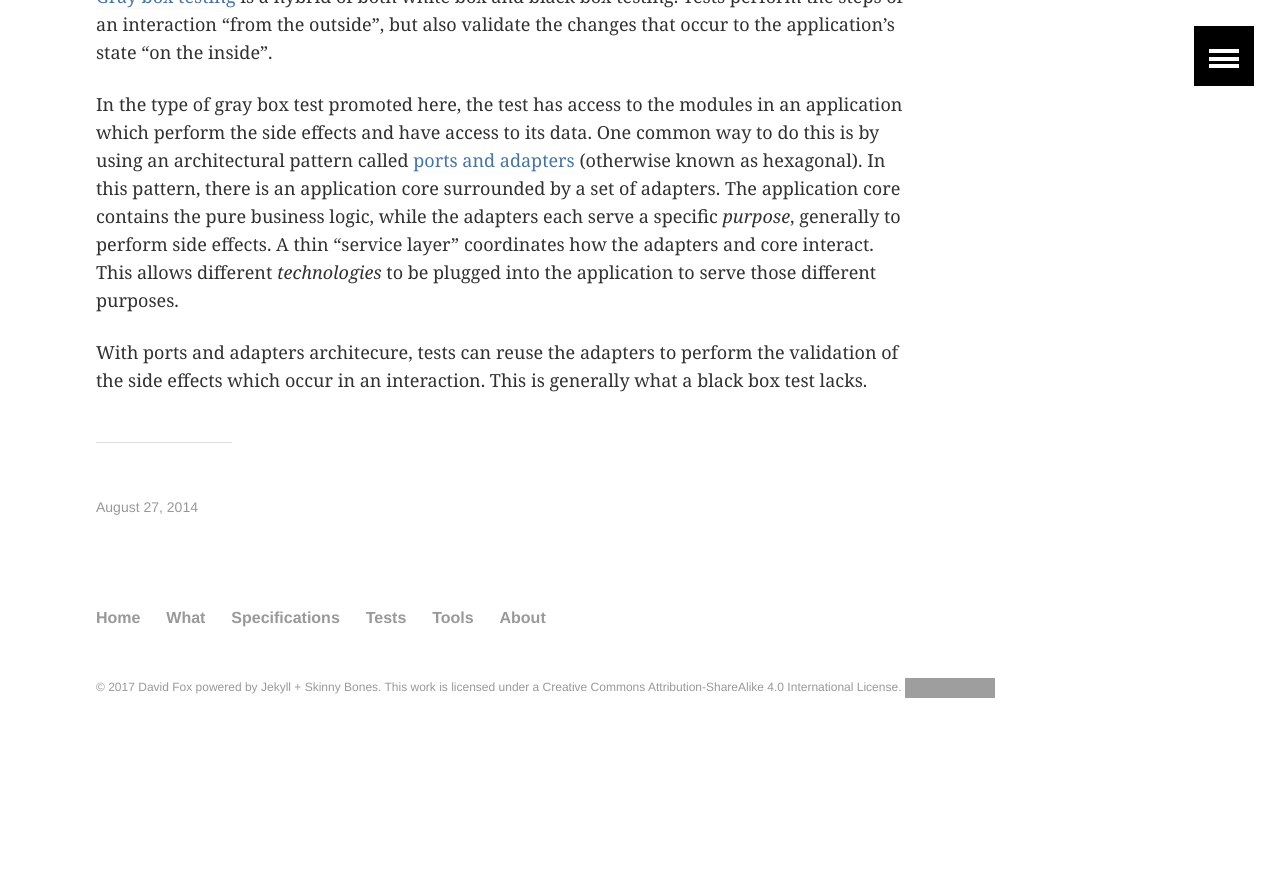
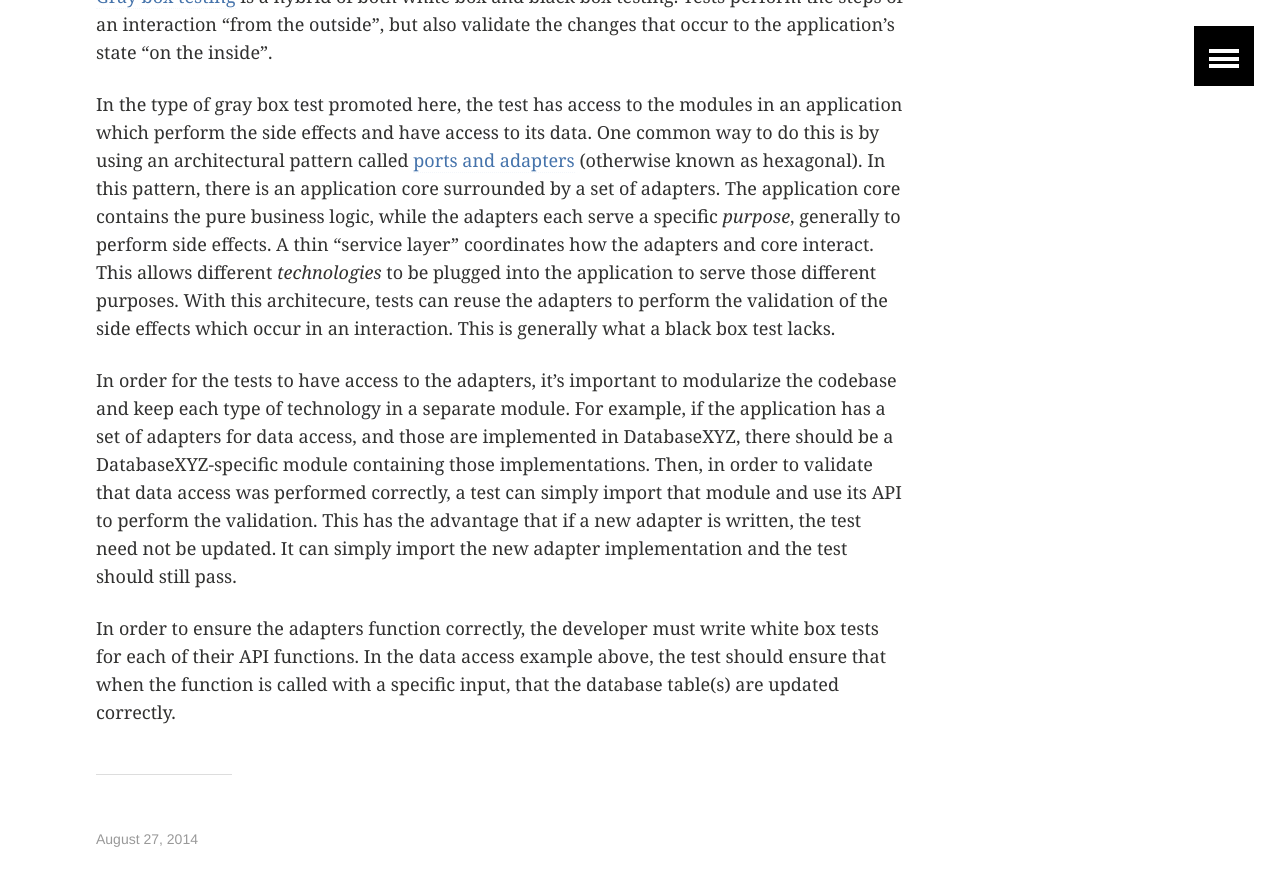
Before and after one commit to dfox/graybox-testing.org, a Jekyll site: the page built from what/index.md, in a window 1280 px wide and 900 px high, scrolled down 1849 px. Shown: the top 886 px of the window. Built offline with Jekyll 4.4.1, drawn with Linux system fonts in a browser that asks for light colours; before the commit the page ends 2622 px from its top, so only the background shows below that; grey boxes are pictures that could not be loaded.

Commit message:
Added more detail about gray box testing to what section

```diff
--- a/what/index.md
+++ b/what/index.md
@@ -102,8 +102,23 @@ contains the pure business logic, while the adapters each serve a
 specific *purpose*, generally to perform side effects. A thin "service
 layer" coordinates how the adapters and core interact. This allows
 different *technologies* to be plugged into the application to serve
-those different purposes.
+those different purposes. With this architecure, tests can reuse the
+adapters to perform the validation of the side effects which occur in
+an interaction. This is generally what a black box test lacks.
 
-With ports and adapters architecure, tests can reuse the adapters to
-perform the validation of the side effects which occur in an
-interaction. This is generally what a black box test lacks.
+In order for the tests to have access to the adapters, it's important
+to modularize the codebase and keep each type of technology in a
+separate module. For example, if the application has a set of adapters
+for data access, and those are implemented in DatabaseXYZ, there
+should be a DatabaseXYZ-specific module containing those
+implementations. Then, in order to validate that data access was
+performed correctly, a test can simply import that module and use its
+API to perform the validation. This has the advantage that if a new
+adapter is written, the test need not be updated. It can simply import
+the new adapter implementation and the test should still pass.
+
+In order to ensure the adapters function correctly, the developer must
+write white box tests for each of their API functions. In the data
+access example above, the test should ensure that when the function is
+called with a specific input, that the database table(s) are updated
+correctly.
```
